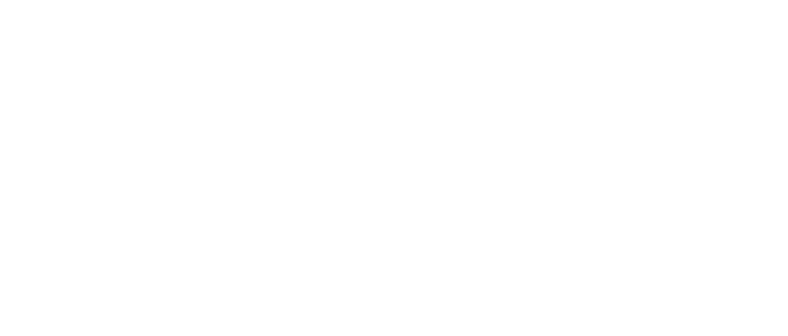
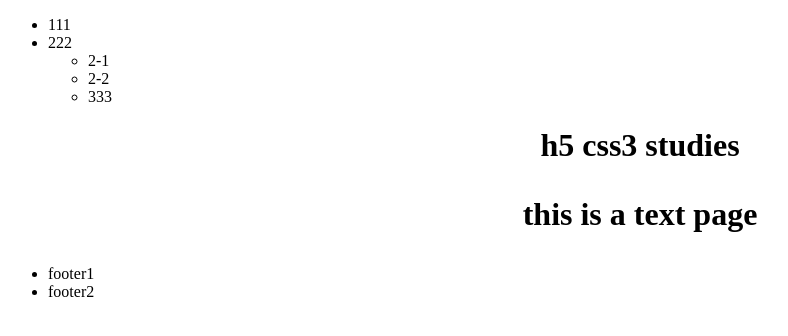
Before and after one commit to xfec/fe, a plain HTML site: page h5.html in a window 1280 px wide. Shown: the whole page, without its empty margins (0-788 px from the left). Drawn offline with Linux system fonts and the light colour scheme.

Commit message:
added nav and footer

```diff
--- a/h5.html
+++ b/h5.html
@@ -5,10 +5,26 @@
 </head>
 <body>
 <header>
+	<ul>
+		<li>111</li>
+		<li>222
+			<ul>
+				<li>2-1</li>
+				<li>2-2</li>
+			</li>
+		<li>333</li>
+
+	</ul>
 </header>
 <center>
+	<h1>h5 css3 studies<h1>
+	<p>this is a text page</p>
 </center>
 <footer>
+	<ul>
+		<li>footer1</li>
+		<li>footer2</li>
+	</ul>
 </footer>
 </body>
 </html>
```
